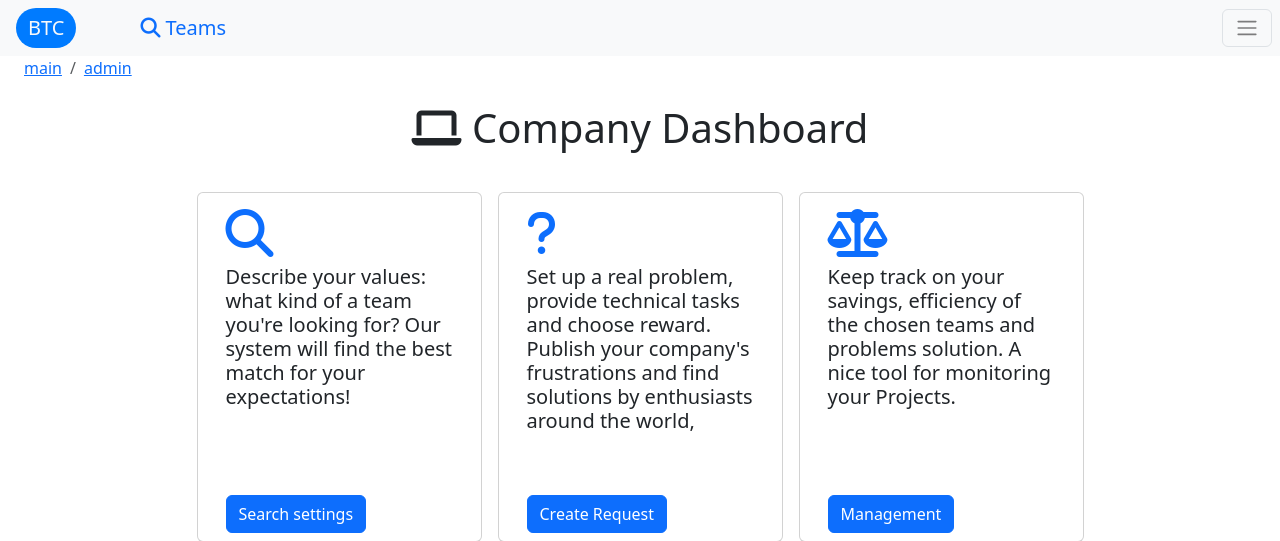
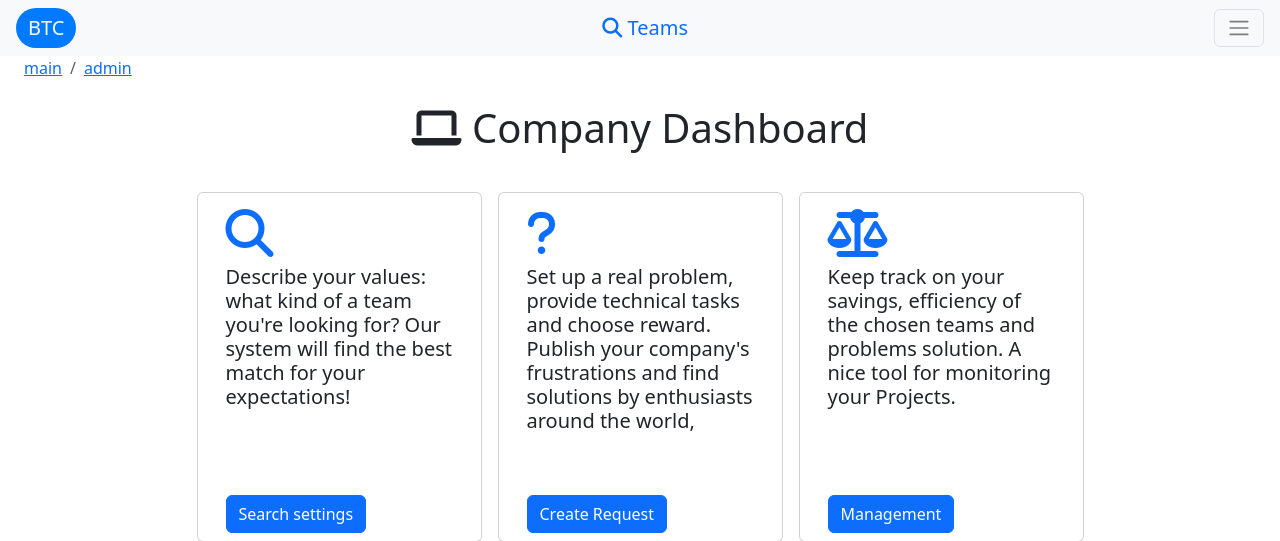
Before and after one commit to alexarlord-boop/BTC, a PHP site: page /pages/company.php in a window 1280 px wide. Shown: the top 541 px of the page. Run offline with PHP 8.4, Linux system fonts and the light colour scheme; the visitor is signed in with stand-in values (Sample User, id 1).

Commit message:
BTC-2023 Updated navbar.php - centered search

```diff
--- a/components/navbar.php
+++ b/components/navbar.php
@@ -26,29 +26,18 @@ HTML;
 
     return <<<HTML
 
-        <nav class="col-md-12 navbar navbar-expand-lg navbar-light bg-light">
-          <a class=" ml-3 navbar-brand badge-pill badge-primary text-light" href="../pages/login_page.php">BTC</a>
+        <nav class="col-md-12 navbar navbar-expand-lg navbar-light bg-light d-flex justify-content-between">
+          <a class="navbar-brand ml-3 badge-pill badge-primary text-light" href="../pages/login_page.php">BTC</a>
 
+            <div class="m-0 p-0">
+              <a href="../pages/{$_SESSION['lnk']}" class="navbar-brand text-primary" style="cursor: pointer;">{$_SESSION['title']}</a>
+            </div>
 
-
-            <ul class="navbar-nav mr-auto">
-
-              <a href="../pages/{$_SESSION['lnk']}" class="navbar-brand text-primary ml-5" style="cursor: pointer;">{$_SESSION['title']}</a>
-            </ul>
-
-            <a class="btn btn-light mr-2 border" data-bs-toggle="offcanvas" href="#offcanvasExample" role="button" aria-controls="offcanvasExample">
+            <a class="btn btn-light mr-3 border " data-bs-toggle="offcanvas" href="#offcanvasExample" role="button" aria-controls="offcanvasExample">
                 <span class="navbar-toggler-icon"></span>
             </a>
 
-
         </nav>
-
-
-
-
-
-
-
 
         <nav aria-label="breadcrumb">
           <ol class="breadcrumb bg-transparent">
```
